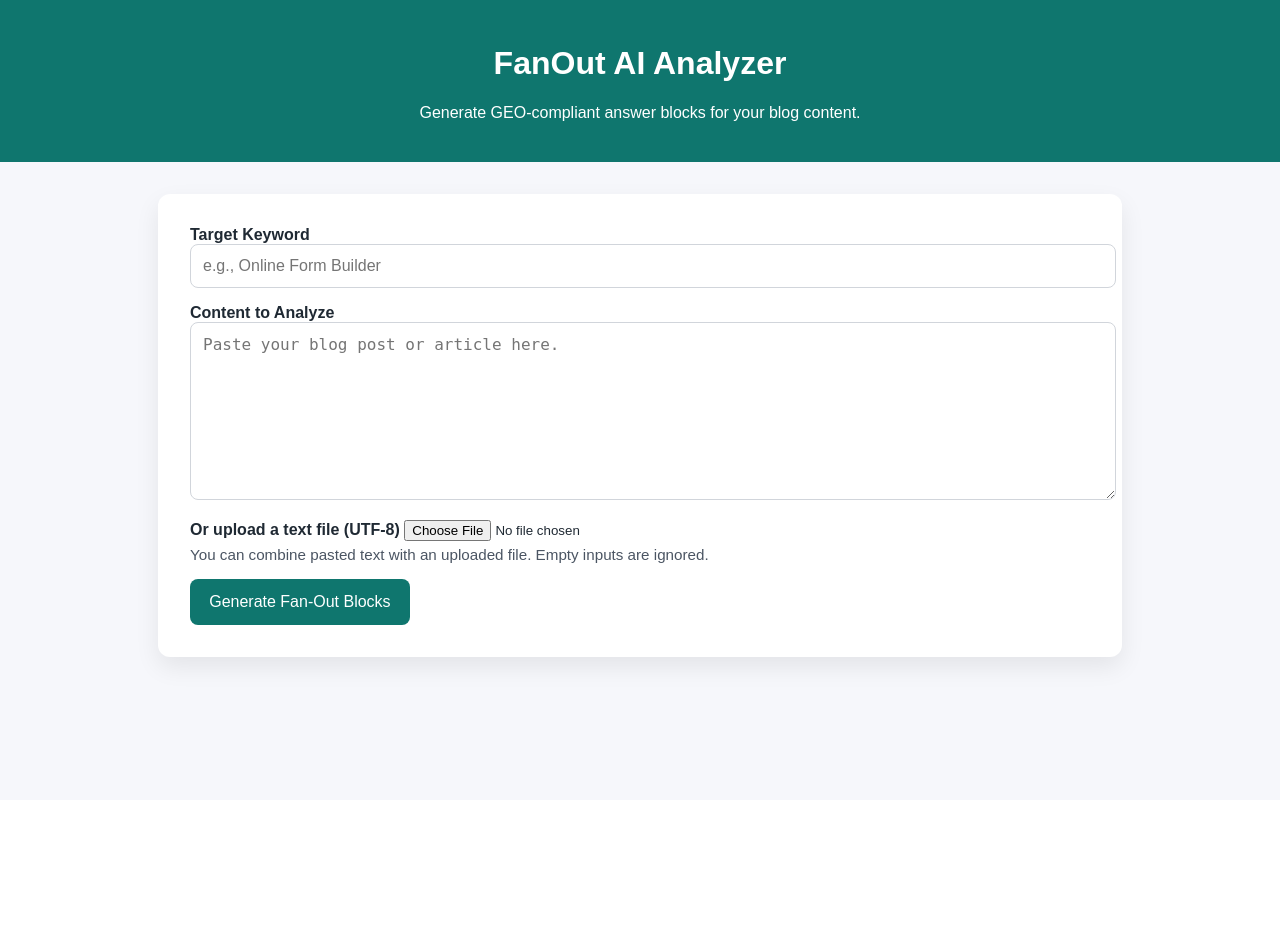
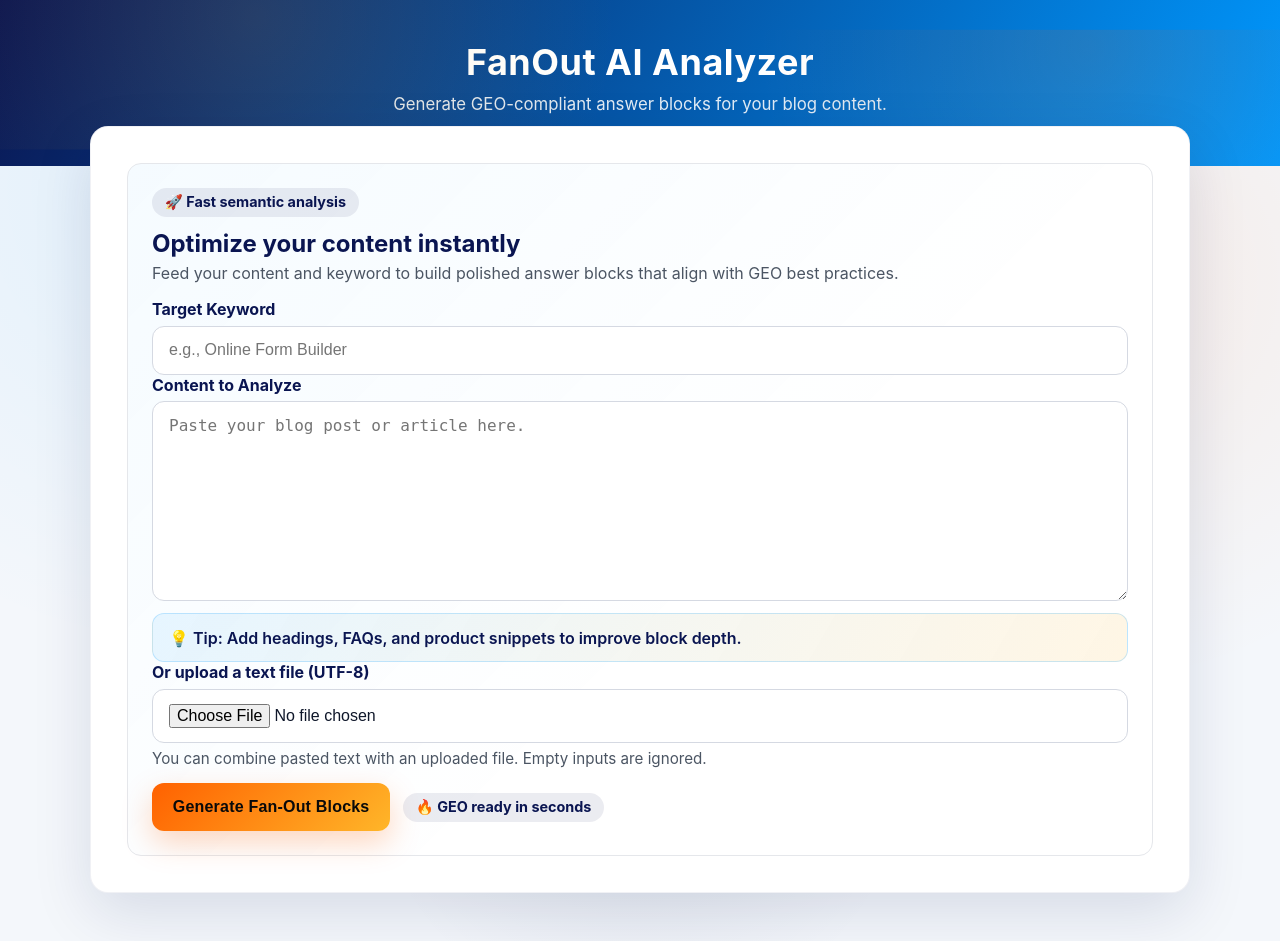
Before and after one commit to ErenCanKoc/Cursor-Vibe-Coding-Repo, a Flask app: page / in a window 1280 px wide. Before the commit the page ends 677 px from the top, so only its background shows below. Run offline with Flask 3, Linux system fonts and the light colour scheme.

Commit message:
Refresh landing UI with new palette

```diff
--- a/templates/index.html
+++ b/templates/index.html
@@ -5,78 +5,279 @@
     <meta name="viewport" content="width=device-width, initial-scale=1">
     <title>FanOut AI Analyzer</title>
     <style>
+      :root {
+        --blue: #0099ff;
+        --orange: #ff6100;
+        --gold: #ffb629;
+        --navy: #0a1551;
+        --text: #0f172a;
+        --muted: #4b5563;
+        --bg: #f4f7fb;
+      }
+
+      * {
+        box-sizing: border-box;
+      }
+
       body {
-        font-family: Arial, sans-serif;
+        font-family: "Inter", "Segoe UI", system-ui, -apple-system, sans-serif;
         margin: 0;
-        padding: 0;
-        background: #f6f7fb;
-        color: #1f2933;
+        min-height: 100vh;
+        background: radial-gradient(circle at 15% 20%, rgba(0, 153, 255, 0.08), transparent 35%),
+          radial-gradient(circle at 85% 30%, rgba(255, 97, 0, 0.08), transparent 32%),
+          radial-gradient(circle at 50% 80%, rgba(10, 21, 81, 0.08), transparent 28%),
+          var(--bg);
+        color: var(--text);
       }
+
       header {
-        background: #0f766e;
+        background: linear-gradient(120deg, var(--navy), var(--blue));
         color: white;
+        padding: 2.5rem 1.5rem 3.25rem;
+        text-align: center;
+        position: relative;
+        overflow: hidden;
+      }
+
+      header::after,
+      header::before {
+        content: "";
+        position: absolute;
+        inset: 0;
+        opacity: 0.12;
+        background: radial-gradient(circle at 20% 20%, var(--gold), transparent 35%);
+        transform: translateY(-10%);
+      }
+
+      header::after {
+        background: radial-gradient(circle at 85% 10%, var(--orange), transparent 30%);
+        transform: translateY(18%);
+      }
+
+      header h1 {
+        margin: 0;
+        font-size: 2.25rem;
+        letter-spacing: 0.5px;
+      }
+
+      header p {
+        margin: 0.6rem 0 0;
+        color: rgba(255, 255, 255, 0.88);
+        font-size: 1.05rem;
+      }
+
+      main {
+        max-width: 1100px;
+        margin: -2.5rem auto 3rem;
+        background: white;
+        padding: 2.25rem;
+        border-radius: 18px;
+        box-shadow: 0 20px 60px rgba(10, 21, 81, 0.12);
+        border: 1px solid rgba(10, 21, 81, 0.06);
+        position: relative;
+        z-index: 1;
+      }
+
+      .form-grid {
+        display: grid;
+        grid-template-columns: repeat(auto-fit, minmax(280px, 1fr));
+        gap: 1.25rem 1.5rem;
+        align-items: start;
+      }
+
+      .form-panel,
+      .results {
+        border: 1px solid #e5e7eb;
+        border-radius: 14px;
         padding: 1.5rem;
-        text-align: center;
+        background: linear-gradient(135deg, rgba(0, 153, 255, 0.04), transparent 60%);
       }
-      main {
-        max-width: 900px;
-        margin: 2rem auto;
+
+      label {
+        display: block;
+        font-weight: 700;
+        color: var(--navy);
+        margin-bottom: 0.4rem;
+      }
+
+      .hint {
+        color: var(--muted);
+        font-size: 0.95rem;
+        margin-top: 0.35rem;
+      }
+
+      textarea,
+      input[type="text"],
+      input[type="file"] {
+        width: 100%;
+        padding: 0.9rem 1rem;
+        border: 1px solid #d5d9e2;
+        border-radius: 12px;
+        font-size: 1rem;
         background: white;
-        padding: 2rem;
+        color: var(--text);
+        transition: border-color 0.2s ease, box-shadow 0.2s ease;
+      }
+
+      textarea {
+        resize: vertical;
+        min-height: 200px;
+      }
+
+      textarea:focus,
+      input[type="text"]:focus,
+      input[type="file"]:focus {
+        outline: none;
+        border-color: var(--blue);
+        box-shadow: 0 0 0 4px rgba(0, 153, 255, 0.16);
+      }
+
+      .actions {
+        display: flex;
+        gap: 0.8rem;
+        align-items: center;
+        flex-wrap: wrap;
+        margin-top: 0.25rem;
+      }
+
+      button {
+        background: linear-gradient(135deg, var(--orange), var(--gold));
+        color: #0a0a0a;
+        border: none;
+        padding: 0.95rem 1.3rem;
         border-radius: 12px;
-        box-shadow: 0 10px 25px rgba(0, 0, 0, 0.08);
+        cursor: pointer;
+        font-size: 1rem;
+        font-weight: 700;
+        letter-spacing: 0.2px;
+        box-shadow: 0 12px 30px rgba(255, 97, 0, 0.25);
+        transition: transform 0.1s ease, box-shadow 0.2s ease;
       }
-      form {
+
+      button:hover {
+        transform: translateY(-2px);
+        box-shadow: 0 16px 40px rgba(255, 97, 0, 0.28);
+      }
+
+      button:active {
+        transform: translateY(0);
+      }
+
+      .callout {
+        background: linear-gradient(120deg, rgba(0, 153, 255, 0.08), rgba(255, 182, 41, 0.12));
+        border: 1px solid rgba(0, 153, 255, 0.2);
+        color: var(--navy);
+        border-radius: 12px;
+        padding: 0.85rem 1rem;
+        margin-top: 0.5rem;
+        display: flex;
+        align-items: center;
+        gap: 0.55rem;
+        font-weight: 600;
+      }
+
+      .badge {
+        display: inline-flex;
+        align-items: center;
+        gap: 0.4rem;
+        background: rgba(10, 21, 81, 0.08);
+        color: var(--navy);
+        border-radius: 999px;
+        padding: 0.35rem 0.8rem;
+        font-size: 0.9rem;
+        font-weight: 700;
+      }
+
+      .error {
+        background: #ffeae5;
+        color: #9a1c00;
+        padding: 0.95rem 1rem;
+        border-radius: 12px;
+        border: 1px solid #ffc7b3;
+        margin-top: 1.25rem;
+        font-weight: 600;
+      }
+
+      .results {
+        margin-top: 2rem;
+        background: linear-gradient(135deg, rgba(255, 182, 41, 0.08), rgba(0, 153, 255, 0.04));
+        border: 1px solid rgba(10, 21, 81, 0.08);
+      }
+
+      .summary {
+        background: rgba(0, 153, 255, 0.08);
+        border: 1px solid rgba(0, 153, 255, 0.25);
+        color: var(--navy);
+        padding: 1.1rem 1.2rem;
+        border-radius: 12px;
+        margin-bottom: 1.25rem;
+        display: grid;
+        gap: 0.4rem;
+      }
+
+      .summary strong {
+        display: inline-block;
+        width: 140px;
+      }
+
+      .blocks {
         display: grid;
         gap: 1rem;
       }
-      label {
-        font-weight: 600;
+
+      .block {
+        border: 1px solid rgba(10, 21, 81, 0.12);
+        padding: 1.1rem 1.2rem;
+        border-radius: 14px;
+        background: white;
+        box-shadow: 0 12px 28px rgba(0, 0, 0, 0.05);
       }
-      textarea, input[type="text"] {
-        width: 100%;
-        padding: 0.75rem;
-        border: 1px solid #d1d5db;
-        border-radius: 8px;
-        font-size: 1rem;
-        resize: vertical;
+
+      .block h3 {
+        margin: 0 0 0.35rem;
+        color: var(--navy);
+        letter-spacing: 0.15px;
       }
-      button {
-        background: #0f766e;
-        color: white;
-        border: none;
-        padding: 0.85rem 1.2rem;
-        border-radius: 8px;
-        cursor: pointer;
-        font-size: 1rem;
+
+      .block p {
+        margin: 0.35rem 0;
+        color: var(--text);
       }
-      button:hover {
-        background: #0c5f58;
+
+      .pill {
+        display: inline-flex;
+        align-items: center;
+        gap: 0.35rem;
+        background: rgba(255, 97, 0, 0.1);
+        color: var(--orange);
+        padding: 0.35rem 0.75rem;
+        border-radius: 999px;
+        font-weight: 700;
+        font-size: 0.95rem;
       }
-      .error {
-        background: #fee2e2;
-        color: #991b1b;
-        padding: 0.75rem 1rem;
-        border-radius: 8px;
-        border: 1px solid #fecaca;
-        margin-top: 1rem;
+
+      .score {
+        background: rgba(10, 21, 81, 0.08);
+        color: var(--navy);
+        padding: 0.4rem 0.75rem;
+        border-radius: 10px;
+        font-weight: 700;
+        display: inline-block;
+        margin-top: 0.2rem;
       }
-      .results {
-        margin-top: 2rem;
+
+      @media (max-width: 640px) {
+        header h1 {
+          font-size: 1.8rem;
         }
-      .block {
-        border: 1px solid #e5e7eb;
-        padding: 1rem;
-        border-radius: 10px;
-        margin-bottom: 1rem;
+
+        main {
+          padding: 1.5rem;
         }
-      .summary {
-        background: #ecfdf3;
-        border: 1px solid #bbf7d0;
-        color: #166534;
-        padding: 1rem;
-        border-radius: 10px;
-        margin-bottom: 1rem;
+
+        .summary strong {
+          width: auto;
+        }
       }
     </style>
   </head>
@@ -86,6 +287,11 @@
       <p>Generate GEO-compliant answer blocks for your blog content.</p>
     </header>
     <main>
+      <div class="form-grid">
+        <div class="form-panel">
+          <div class="badge">🚀 Fast semantic analysis</div>
+          <h2 style="margin: 0.75rem 0 0.35rem; color: var(--navy);">Optimize your content instantly</h2>
+          <p style="margin: 0 0 1rem; color: var(--muted);">Feed your content and keyword to build polished answer blocks that align with GEO best practices.</p>
           <form method="post" enctype="multipart/form-data">
             <div>
               <label for="keyword">Target Keyword</label>
@@ -94,38 +300,44 @@
             <div>
               <label for="content_text">Content to Analyze</label>
               <textarea id="content_text" name="content_text" rows="8" placeholder="Paste your blog post or article here.">{{ submitted_text }}</textarea>
+              <div class="callout">💡 Tip: Add headings, FAQs, and product snippets to improve block depth.</div>
             </div>
             <div>
               <label for="content_file">Or upload a text file (UTF-8)</label>
               <input id="content_file" name="content_file" type="file" accept=".txt,.md,.csv,.json,.log,text/plain">
-          <p style="margin: 0.35rem 0 0; color: #4b5563; font-size: 0.95rem;">You can combine pasted text with an uploaded file. Empty inputs are ignored.</p>
+              <p class="hint">You can combine pasted text with an uploaded file. Empty inputs are ignored.</p>
             </div>
-        <div>
+            <div class="actions">
               <button type="submit">Generate Fan-Out Blocks</button>
+              <span class="badge">🔥 GEO ready in seconds</span>
             </div>
           </form>
-
           {% if error %}
             <div class="error">{{ error }}</div>
           {% endif %}
+        </div>
 
         {% if result %}
           <section class="results">
             <div class="summary">
-            <strong>Keyword:</strong> {{ result.main_keyword }}<br>
-            <strong>Strategy Summary:</strong> {{ result.analysis_summary }}
+              <div><strong>Keyword:</strong> {{ result.main_keyword }}</div>
+              <div><strong>Strategy:</strong> {{ result.analysis_summary }}</div>
             </div>
+            <div class="blocks">
               {% for block in result.blocks %}
                 <div class="block">
-              <p><strong>Intent:</strong> {{ block.intent_category }}</p>
+                  <div class="pill">{{ block.intent_category }}</div>
+                  <h3>{{ block.heading }}</h3>
                   <p><strong>Query:</strong> {{ block.target_query }}</p>
-              <p><strong>Heading:</strong> {{ block.heading }}</p>
-              <p><strong>Content:</strong> {{ block.content }}</p>
-              <p><strong>LMP Score:</strong> {{ block.relevance_score }}/100</p>
+                  <p>{{ block.content }}</p>
+                  <div class="score">LMP Score: {{ block.relevance_score }}/100</div>
                 </div>
               {% endfor %}
+            </div>
           </section>
         {% endif %}
+      </div>
+
     </main>
   </body>
 </html>
```
Lines whose indentation alone changed are shown as unchanged.
